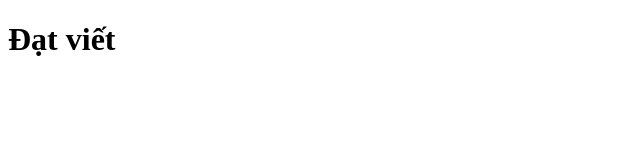
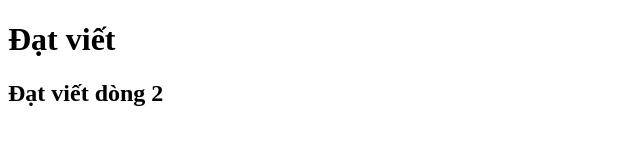
Before and after one commit to dattran060999/demo6-8, a plain HTML site: page index1.html in a window 1280 px wide. Shown: the whole page, without its empty margins (0-640 px from the left). Drawn offline with Linux system fonts and the light colour scheme.

Commit message:
Đạt viết lần 2

```diff
--- a/index1.html
+++ b/index1.html
@@ -10,6 +10,7 @@
 
 <body>
     <h1>Đạt viết</h1>
+    <h2>Đạt viết dòng 2</h2>
 </body>
 
 </html>
```
